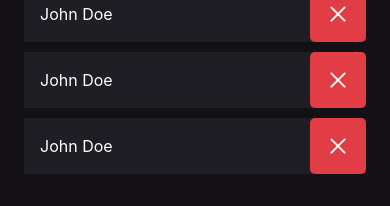
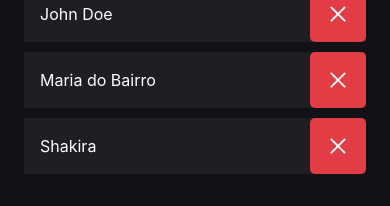
Before and after one commit to maxmonteiro/react-native-app-guests, a React Native app: screen / in a window 390 px wide. Shown: the part 269-475 px from the top of the page. Built offline with nearby package versions, Linux system fonts and the light colour scheme.

Commit message:
inclui props no componente do participante

```diff
--- a/src/components/Participant/index.tsx
+++ b/src/components/Participant/index.tsx
@@ -7,11 +7,15 @@
 import { styles } from "./styles";
 import { AntDesign } from '@expo/vector-icons';
 
-export default function Participant() {
+type Props = {
+    name: string;
+}
+
+export default function Participant({ name }: Props) {
     return (
         <View style={styles.container}>
             <Text style={styles.name}>
-                John Doe
+                {name}
             </Text>
 
             <TouchableOpacity style={styles.button}>
--- a/src/screens/Home/index.tsx
+++ b/src/screens/Home/index.tsx
@@ -44,9 +44,9 @@
         </TouchableOpacity>
       </View>
 
-      <Participant />
-      <Participant />
-      <Participant />
+      <Participant name="John Doe" />
+      <Participant name="Maria do Bairro" />
+      <Participant name="Shakira" />
     </View>
   );
 }
```
